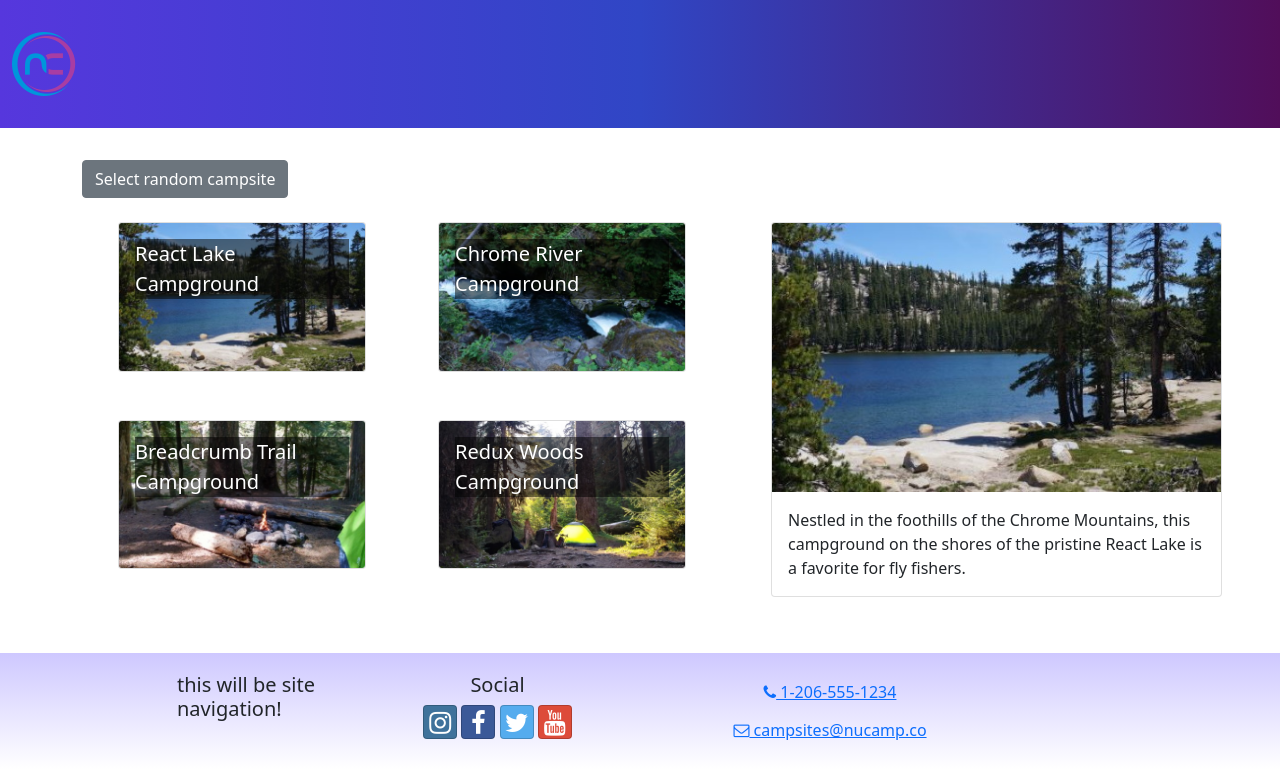
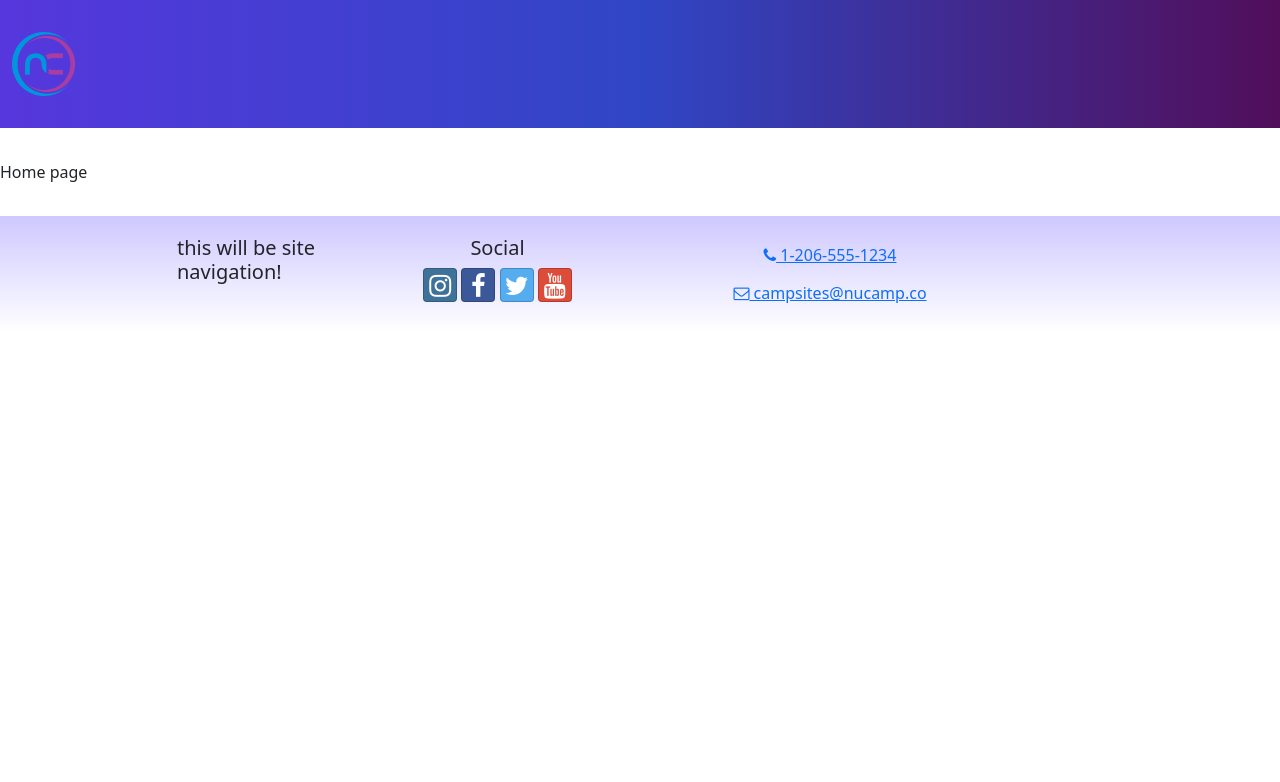
Before and after one commit to E9-P8/CampingSite_React, a React (Create React App) app: page / in a window 1280 px wide. Shown: the top 782 px of the page. Built offline with nearby package versions, Linux system fonts and the light colour scheme.

Commit message:
Router Setup + sistemato codice

```diff
--- a/src/App.js
+++ b/src/App.js
@@ -2,12 +2,20 @@
 import CampsitesDirectoryPage from "./pages/CampsitesDirectoryPage.js";
 import Header from "./app/components/Header.js";
 import Footer from "./app/components/Footer.js";
+import { Route, Routes } from "react-router-dom";
+import HomePage from "./pages/HomePage.js";
+import ContactPage from "./pages/ContactPage.js";
 
 function App() {
   return (
     <div className="App">
       <Header />
-      <CampsitesDirectoryPage />
+      {/*<CampsitesDirectoryPage />*/}
+      <Routes>
+        <Route path="/" element={<HomePage />} />
+        <Route path="contact" element={<ContactPage />} />
+        <Route path="directory" element={<CampsitesDirectoryPage />} />
+      </Routes>
       <Footer />
     </div>
   );
--- a/src/features/campsites/CampsitesList.js
+++ b/src/features/campsites/CampsitesList.js
@@ -2,13 +2,18 @@
 import CampsiteCard from "./CampsiteCard";
 import { selectAllCampsites } from "./campsitesSlice";
 
-const CampsitesList = () => {
+const CampsitesList = ({ setCampsiteId }) => {
   const campsites = selectAllCampsites();
   return (
     <Row className="ms-auto">
       {campsites.map((campsite) => {
         return (
-          <Col md="5" className="m-4" key={campsite.id}>
+          <Col
+            md="5"
+            className="m-4"
+            key={campsite.id}
+            onClick={() => setCampsiteId(campsite.id)}
+          >
             <CampsiteCard campsite={campsite} />
           </Col>
         );
--- a/src/features/campsites/campsitesSlice.js
+++ b/src/features/campsites/campsitesSlice.js
@@ -4,6 +4,10 @@
   return CAMPSITES;
 };
 
-export const selectRandomCampsite = () => {
+/*export const selectRandomCampsite = () => {
   return CAMPSITES[Math.floor(Math.random() * CAMPSITES.length)];
+};*/
+
+export const selectCampsiteById = (id) => {
+  return CAMPSITES.find((campsite) => campsite.id === id);
 };
--- a/src/index.js
+++ b/src/index.js
@@ -1,7 +1,10 @@
 import React from "react";
+import { createRoot } from "react-dom/client";
+import { BrowserRouter } from "react-router-dom";
 import ReactDOM from "react-dom/client";
 import "./index.css";
 import App from "./App";
+
 import "bootstrap/dist/css/bootstrap.min.css";
 import "bootstrap-social/bootstrap-social.css";
 import "font-awesome/css/font-awesome.css";
@@ -11,6 +14,8 @@
 const root = ReactDOM.createRoot(document.getElementById("root"));
 root.render(
   <React.StrictMode>
-    <App />
+    <BrowserRouter>
+      <App />
+    </BrowserRouter>
   </React.StrictMode>
 );
--- a/src/pages/CampsitesDirectoryPage.js
+++ b/src/pages/CampsitesDirectoryPage.js
@@ -1,21 +1,18 @@
-import { Container, Row, Col, Button } from "reactstrap";
+import React, { useState } from "react";
+import { Container, Row, Col } from "reactstrap";
 import CampsiteDetail from "../features/campsites/CampsiteDetail";
 import CampsitesList from "../features/campsites/CampsitesList";
-import { selectRandomCampsite } from "../features/campsites/campsitesSlice";
+import { selectCampsiteById } from "../features/campsites/campsitesSlice";
 
 const CampsitesDirectoryPage = () => {
-  let selectedCampsite = selectRandomCampsite();
+  const [campsiteId, setCampsiteId] = useState(0);
+  const selectedCampsite = selectCampsiteById(campsiteId);
 
-  const toggleCampsite = () => {
-    selectedCampsite = selectRandomCampsite();
-    console.log(selectedCampsite);
-  };
   return (
     <Container>
-      <Button onClick={() => toggleCampsite()}>Select random campsite</Button>
       <Row>
         <Col sm="5" e md="7">
-          <CampsitesList />
+          <CampsitesList setCampsiteId={setCampsiteId} />
         </Col>
         <Col sm="7" e md="5">
           <CampsiteDetail campsite={selectedCampsite} />
--- /dev/null
+++ b/src/pages/ContactPage.js
@@ -0,0 +1,7 @@
+import React from "react";
+
+const ContactPage = () => {
+  return <div>Contact page</div>;
+};
+
+export default ContactPage;
--- /dev/null
+++ b/src/pages/HomePage.js
@@ -0,0 +1,9 @@
+// per scrivere la struttura in automatico usare rafce
+
+import React from "react";
+
+const HomePage = () => {
+  return <div>Home page</div>;
+};
+
+export default HomePage;
```
